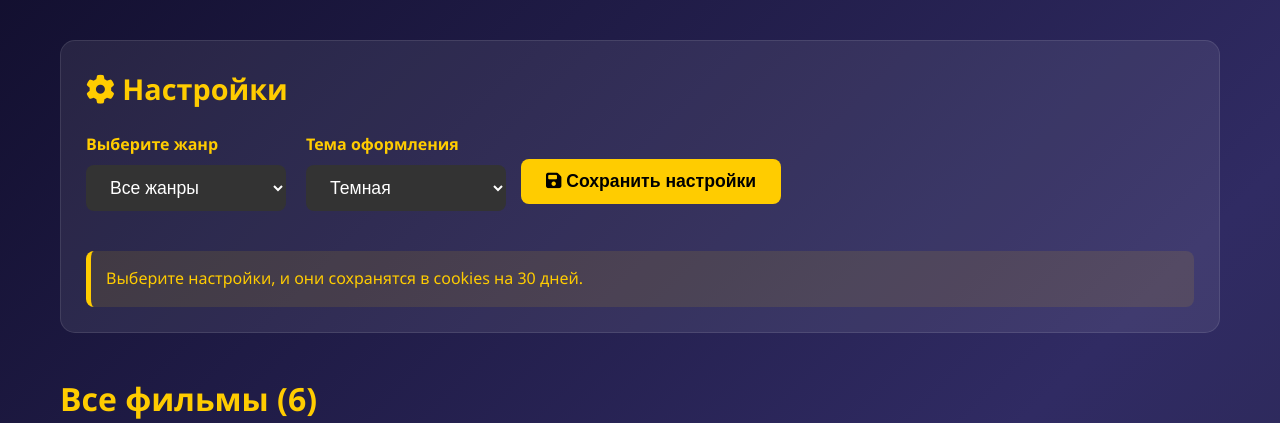
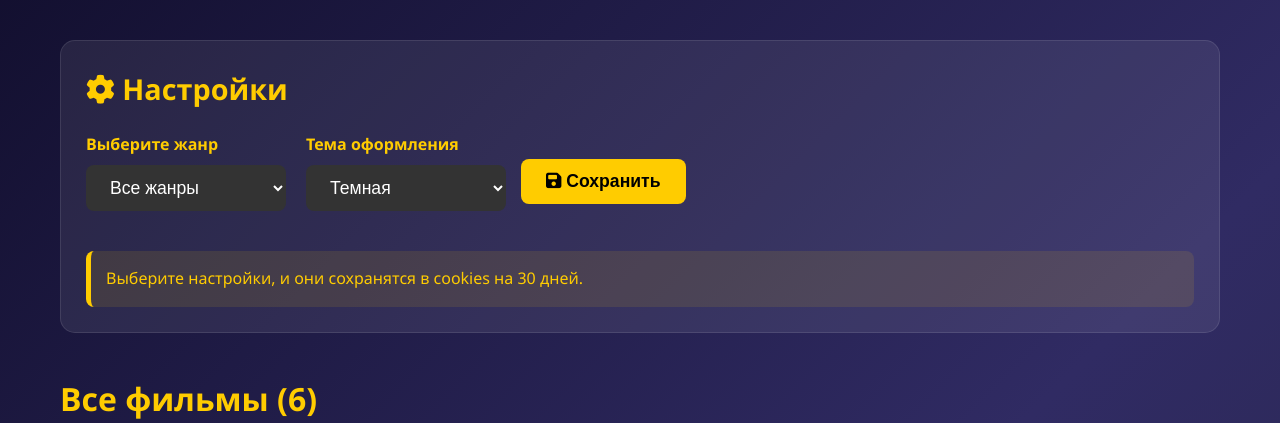
Before and after one commit to masterUgvey/kinoteatr, a Django app: page / in a window 1280 px wide. Shown: the part 200-623 px from the top of the page. Run offline with Django 5.2, Linux system fonts and the light colour scheme.

Commit message:
Коммит на перезаписанную ветку

```diff
--- a/DjangoPortal/cinema/templates/cinema/index.html
+++ b/DjangoPortal/cinema/templates/cinema/index.html
@@ -31,7 +31,7 @@
                             {{ form.theme }}
                         </div>
                     </div>
-                    <button type="submit" class="btn"><i class="fas fa-save"></i> Сохранить настройки</button>
+                    <button type="submit" class="btn"><i class="fas fa-save"></i> Сохранить </button>
                 </form>
                 <div class="cookie-notice">
                     <p>
```
